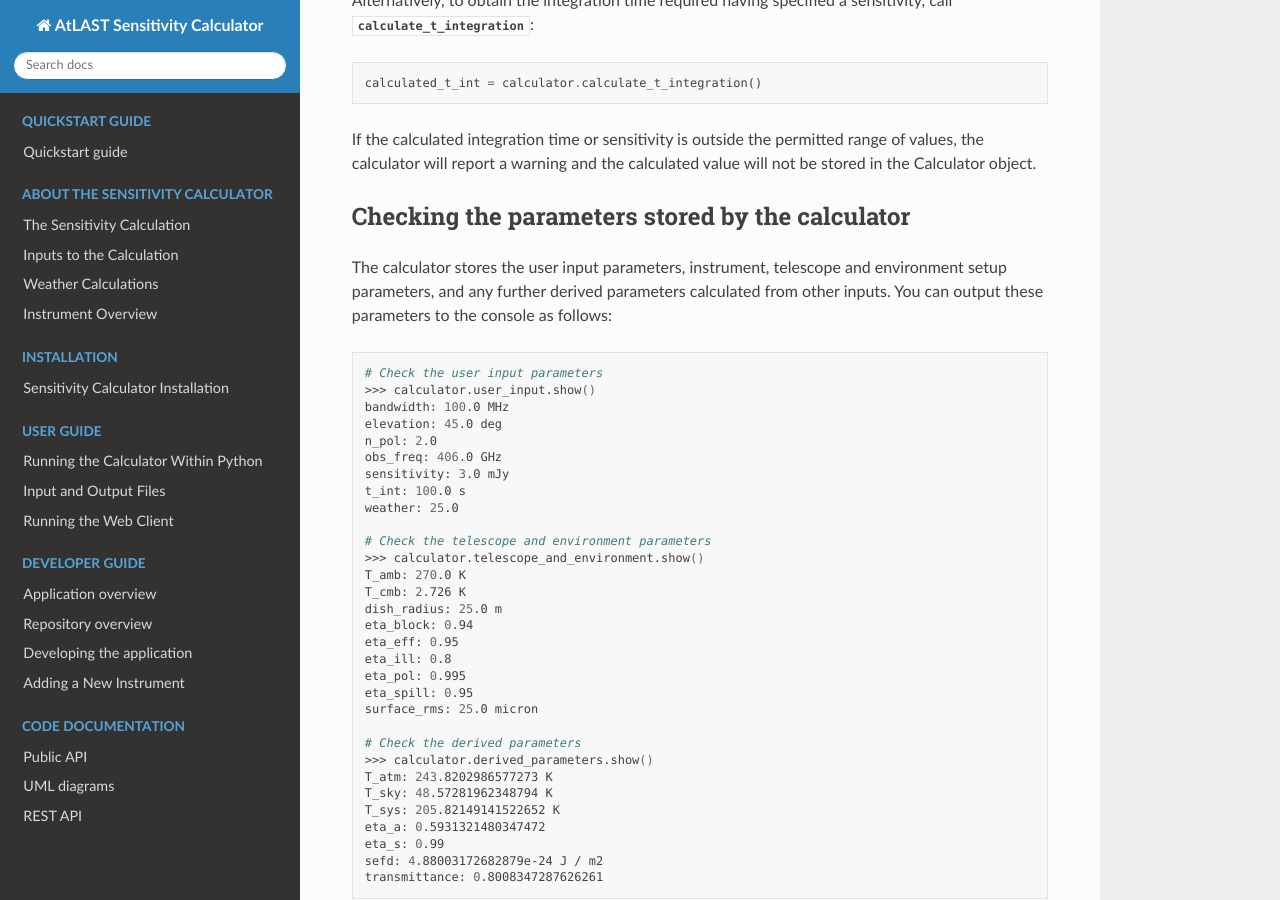
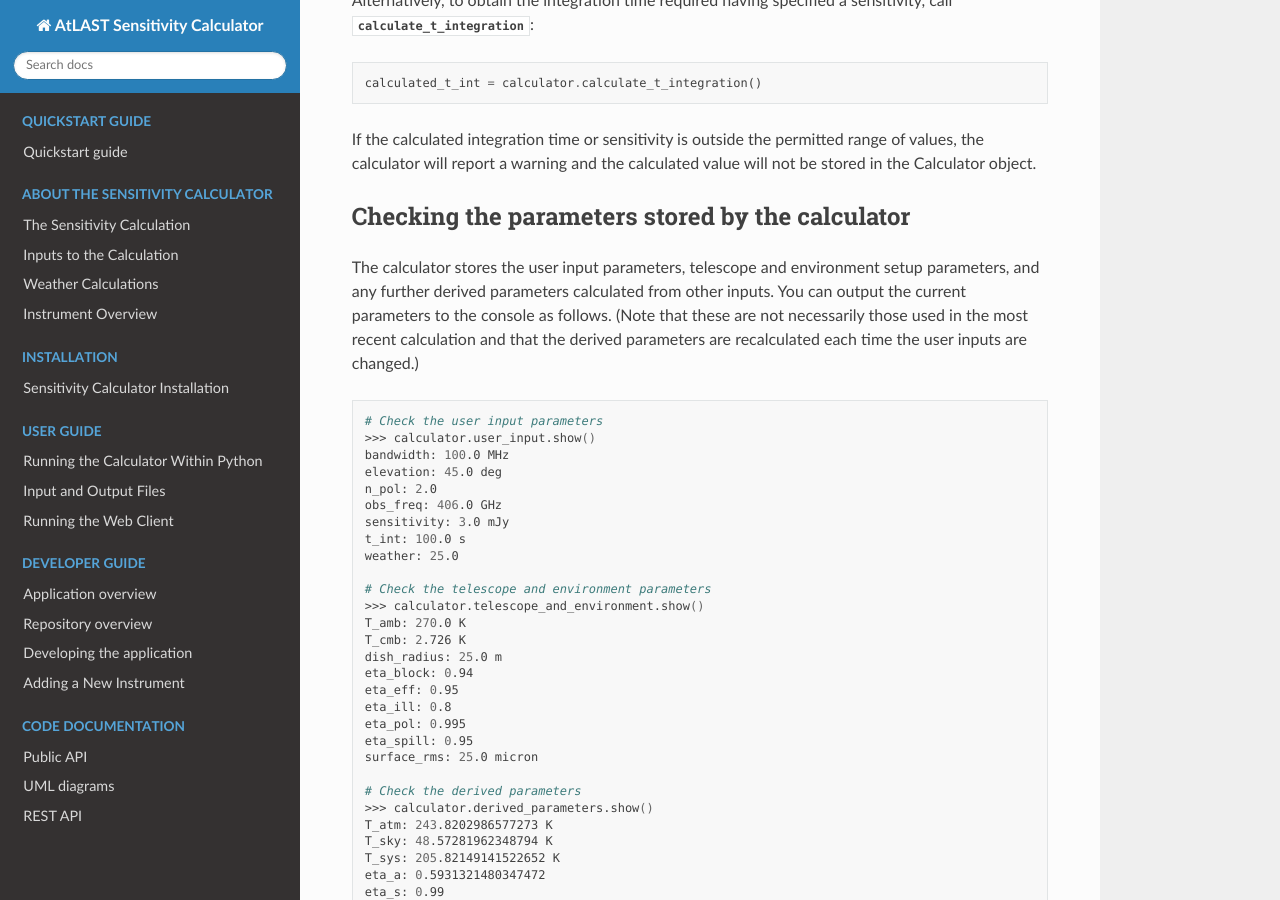
Before and after one commit to ukatc/AtLAST_sensitivity_calculator, a Sphinx documentation site: the page built from docs/source/user_guide/using_the_calculator.rst, in a window 1280 px wide and 900 px high, scrolled down 1471 px. Built offline with Sphinx 7.4.7 and the Read the Docs theme 3.1.0, drawn with Linux system fonts in a browser that asks for light colours.

Commit message:
Change to user guide to clarify that the parameters shown are the current values not necessarily those used in the previous calculation.

```diff
--- a/docs/source/user_guide/using_the_calculator.rst
+++ b/docs/source/user_guide/using_the_calculator.rst
@@ -89,9 +89,9 @@ will not be stored in the Calculator object.
 Checking the parameters stored by the calculator
 ^^^^^^^^^^^^^^^^^^^^^^^^^^^^^^^^^^^^^^^^^^^^^^^^
 
-The calculator stores the user input parameters, instrument, telescope and environment setup parameters, and
-any further derived parameters calculated from other inputs. You can output these
-parameters to the console as follows:
+The calculator stores the user input parameters, telescope and environment setup parameters, and
+any further derived parameters calculated from other inputs. You can output the current
+parameters to the console as follows. (Note that these are not necessarily those used in the most recent calculation and that the derived parameters are recalculated each time the user inputs are changed.)
 
 .. code-block:: bash
 
```
